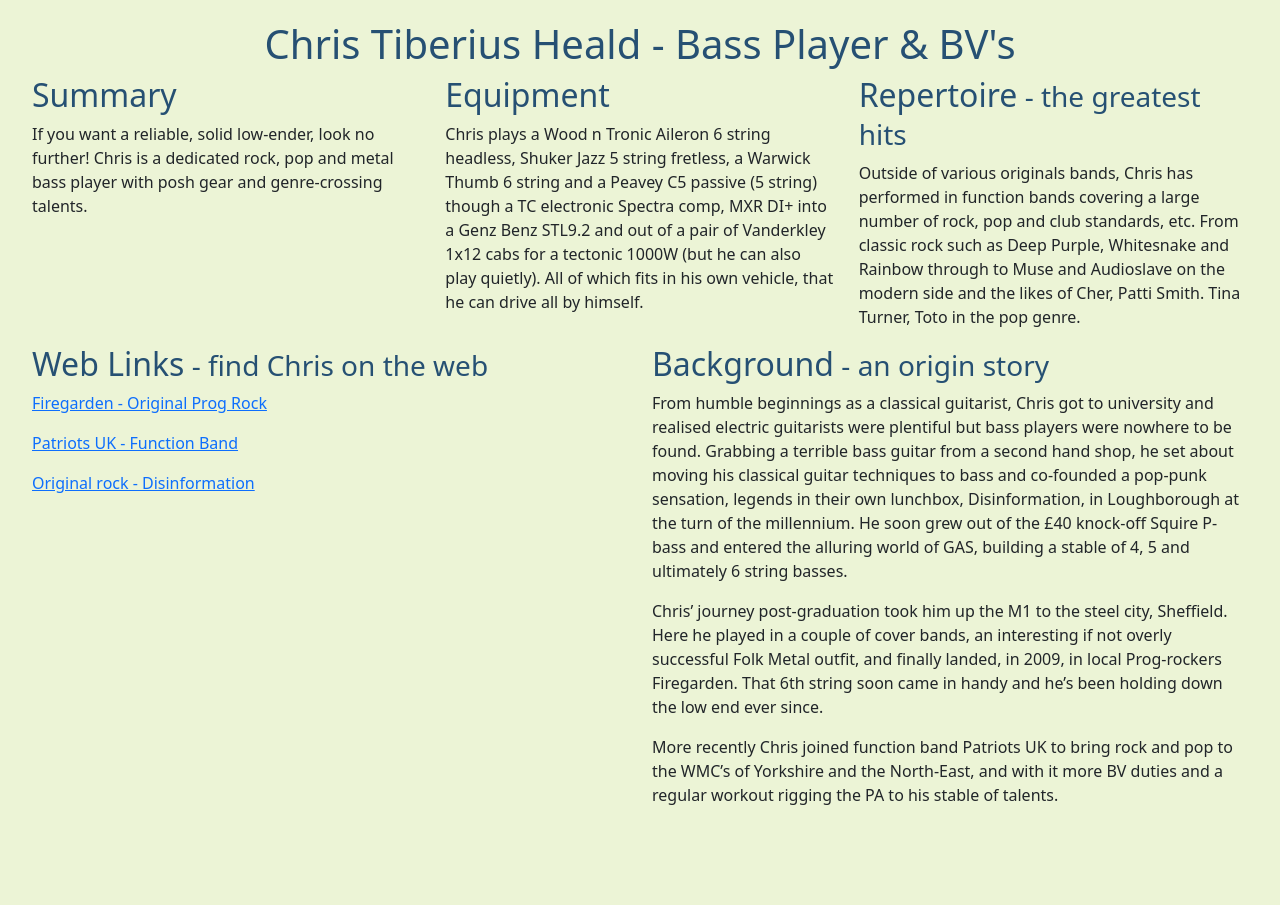
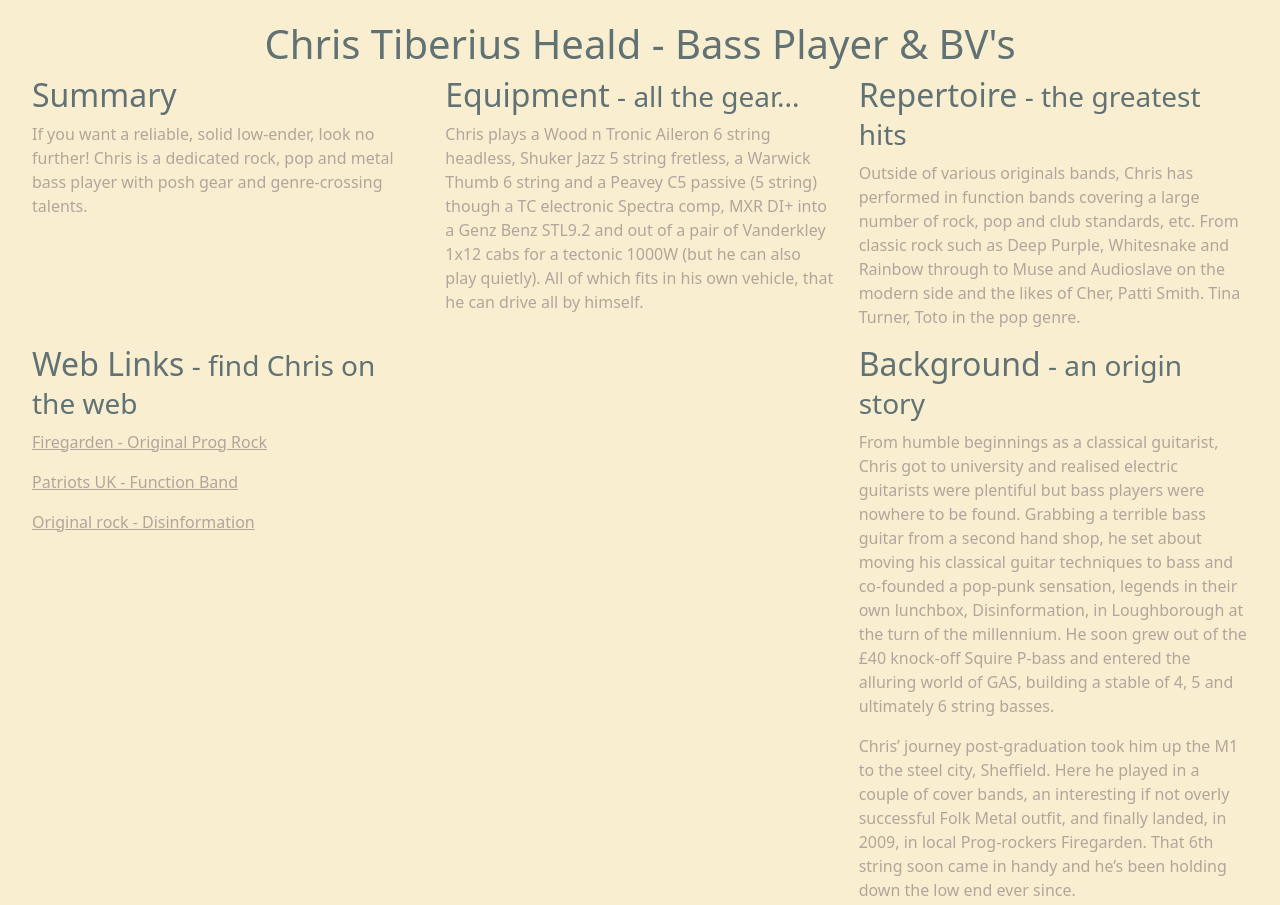
Before and after one commit to chasmicroelectronics/Bassist, a plain HTML site: page index.html in a window 1280 px wide. Shown: the top 905 px of the page. Before the commit the page ends 843 px from the top, so only its background shows below. Drawn offline with nearby package versions, Linux system fonts and the light colour scheme.

Commit message:
Color palette and layout updates

```diff
--- a/index.html
+++ b/index.html
@@ -15,10 +15,12 @@
 
 <body>
 
-    <!-- #ECF4D6 - Sage
-            #9AD0C2 - Teal
-            #2D9596 - dark Teal
-            #265073 - Navy -->
+    <!-- colorhunt.co
+        #607274 - Grey (Header/footer/Headings)
+        #FAEED1 - Sand (Background)
+        #DED0B6 - Beige
+        #B2A59B - brown (Text)
+    -->
 
     <div class="container-fluid">
         <div class="row">
@@ -39,7 +41,7 @@
             </div>
 
             <div class="col">
-                <h2>Equipment</h2>
+                <h2>Equipment<small> - all the gear...</small></h2>
                 <p>Chris plays a Wood n Tronic Aileron 6 string headless, Shuker Jazz 5 string fretless, a Warwick Thumb
                     6 string and a Peavey C5 passive (5 string) though a TC electronic Spectra comp, MXR DI+ into a Genz
                     Benz STL9.2 and out of a pair of Vanderkley 1x12 cabs for a tectonic 1000W (but he can also play
@@ -65,6 +67,7 @@
                 </p>
 
             </div>
+            <div class="col"></div>
             <div class="col">
                 <h2>Background<small> - an origin story</small></h2>
                 <p>From humble beginnings as a classical guitarist, Chris got to university and realised electric
--- a/style/main.css
+++ b/style/main.css
@@ -1,5 +1,5 @@
 body {
-	background-color: #ECf4D6;
+	background-color: #FAEED1;
 	padding: 10px;
 	margin: 10px;
 }
@@ -15,8 +15,11 @@ body {
 }
 h1 {
     text-align: center;
-    color: #265073;
+    color: #607274;
 }
 h2{
-    color: #265073;
+    color: #607274;
 }
+p, a {
+    color: #B2A59B;
+}
```
